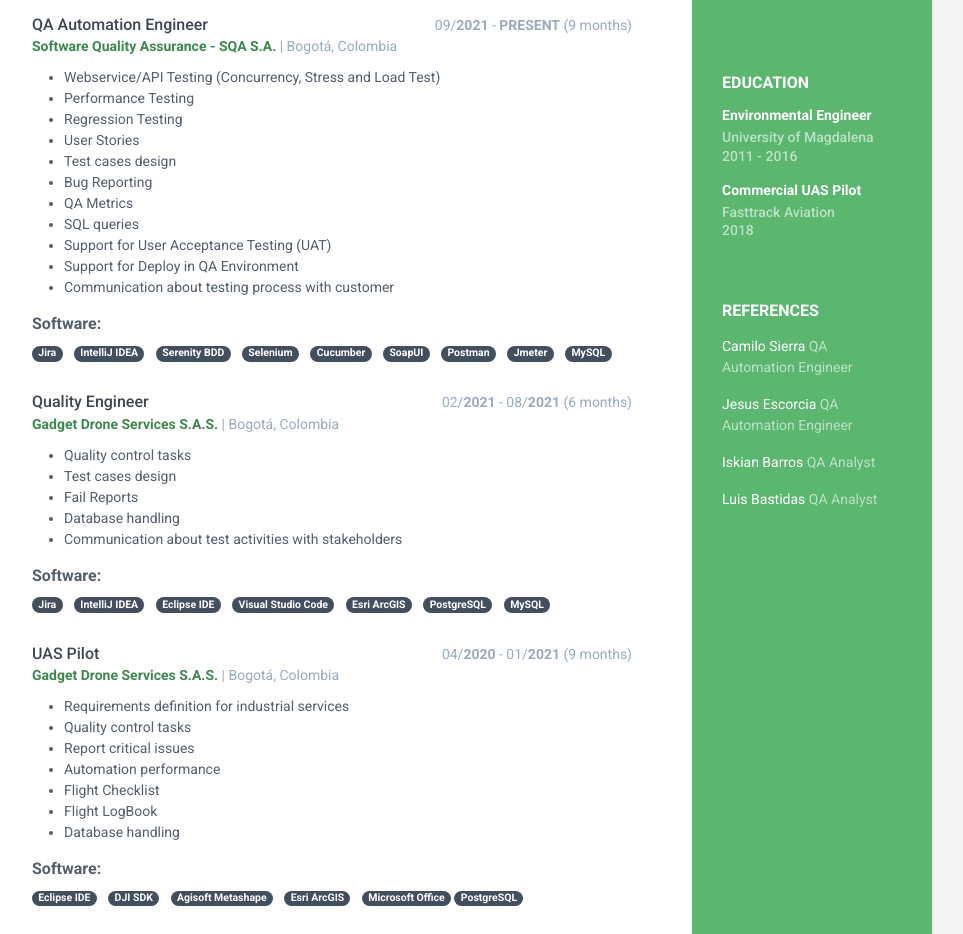
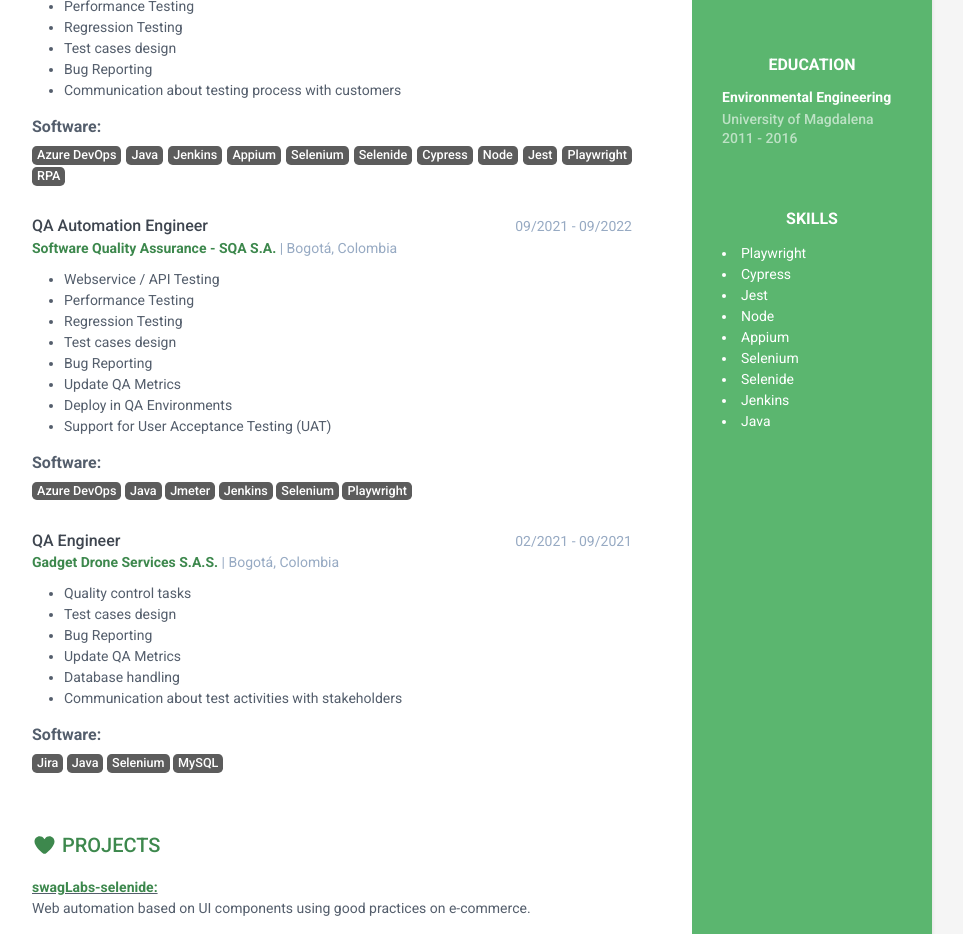
Before and after one commit to leandjb/CVQA_Barros, a plain HTML site: page index.html in a window 1280 px wide. Shown: the part 554-1488 px from the top of the page, without its empty margins (188-1151 px from the left). Drawn offline with Linux system fonts and the light colour scheme.

Commit message:
update for CV. LB

```diff
--- a/index.html
+++ b/index.html
@@ -2,7 +2,7 @@
 <html lang="en">
 
 <head>
-    <title>CV | Leandro Barros</title>
+    <title>CV - Barros</title>
 
     <!-- Meta -->
     <meta charset="utf-8">
@@ -29,9 +29,9 @@
     <div class="wrapper mt-lg-5">
         <div class="sidebar-wrapper">
             <div class="profile-container">
-                <img class="profile" src="assets/images/profile.png" alt="" width="180" height="auto" />
+                <img class="profile" src="assets/images/profile.png" alt="" width="200" height="auto" />
                 <h2 class="">LEANDRO BARROS</h2>
-                <h3 class="tagline"> QA Automation Engineer</h3>
+                <h3 class="tagline"> Test Automation Engineer</h3>
                 <!-- <h3 class="tagline"></h3> -->
             </div>
             <!--//profile-container-->
@@ -44,57 +44,68 @@
                     <li class="github"><i class="fab fa-github"></i><a href="https://github.com/leandjb"
                             target="_blank">Github.com/leandjb</a></li>
                     <!-- <li class="website"><i class="fas fa-globe"></i><a href="https://goo.gl/maps/PtTvdaqXvs4e2muZ6" target="_blank">CL 165 #55a-83</a></li> -->
-                    <li class="email"><i class="fas fa-envelope"></i><a href="mailto: ingleandrobarros@outlook.com">
-                            ingleandrobarros@outlook.com</a></li>
+                    <!-- <li class="email"><i class="fas fa-envelope"></i><a href="mailto: ingleandrobarros@outlook.com">
+                            ingleandrobarros@outlook.com</a></li> -->
                     <!-- <li class="phone"><i class="fas fa-phone"></i><a href="tel:+57 317 451 2974"> <b>+57 317 451 2974</b></a></li> -->
 
                 </ul>
             </div>
             <div class="education-container container-block">
-                <h2 class="container-block-title">EDUCATION</h2>
+                <h2 class="container-block-title text-center">EDUCATION</h2>
                 <div class="item">
-                    <h4 class="degree">Environmental Engineer</h4>
+                    <h4 class="degree">Environmental Engineering</h4>
                     <h5 class="meta">University of Magdalena</h5>
                     <div class="time">2011 - 2016</div>
                 </div>
                 <!--//item-->
-                <div class="item">
-                    <h4 class="degree"> Commercial UAS Pilot </h4>
+                <!-- <div class="item">
+                    <h4 class="degree"> UAS / Drone Pilot </h4>
                     <h5 class="meta">Fasttrack Aviation</h5>
                     <div class="time">2018</div>
-                </div>
+                </div> -->
             </div>
 
 
-
-            <div class="languages-container container-block">
-                <h2 class="container-block-title">REFERENCES</h2>
+            <!-- <div class="languages-container container-block">
+                <h2 class="container-block-title text-center">REFERENCES</h2>
 
                 <li class="list-unstyled">Camilo Sierra <span class="lang-desc">QA Automation Engineer</span></li>
                 <strong>
-                    <!-- <p class="phone"><i class="fas fa-phone"></i><a href="tel:+57 305 796 2815"> +57 305 796 2815</a> -->
+                    <p class="phone"><i class="fas fa-phone"></i><a href="tel:+57 305 796 2815"> +57 305 796 2815</a>
                     </p>
                 </strong>
 
                 <li class="list-unstyled">Jesus Escorcia <span class="lang-desc">QA Automation Engineer</span></li>
                 <strong>
-                    <!-- <p class="phone"><i class="fas fa-phone"></i><a href="tel:+57 313 569 1710"> +57 313 569 1710</a> -->
+                    <p class="phone"><i class="fas fa-phone"></i><a href="tel:+57 313 569 1710"> +57 313 569 1710</a>
                     </p>
                 </strong>
 
                 <li class="list-unstyled">Iskian Barros <span class="lang-desc">QA Analyst</span></li>
                 <strong>
-                    <!-- <p class="phone"><i class="fas fa-phone"></i><a href="tel:+57 319 496 3489"> +57 319 496 3489</a> -->
+                    <p class="phone"><i class="fas fa-phone"></i><a href="tel:+57 319 496 3489"> +57 319 496 3489</a>
                     </p>
                 </strong>
 
                 <li class="list-unstyled">Luis Bastidas <span class="lang-desc">QA Analyst</span></li>
                 <strong>
-                    <!-- <p class="phone"><i class="fas fa-phone"></i><a href="tel:+57 317 760 2478"> +57 317 760 2478</a> -->
+                    <p class="phone"><i class="fas fa-phone"></i><a href="tel:+57 317 760 2478"> +57 317 760 2478</a>
                     </p>
                 </strong>
+            </div> -->
 
+            <div class="languages-container container-block">
+                <h2 class="container-block-title text-center">SKILLS</h2>
 
+                     <li class="notranslate">Playwright</li>
+                     <li class="notranslate">Cypress</li>
+                     <li class="notranslate">Jest</li>
+                     <li class="notranslate">Node</li>
+                     <li class="notranslate">Appium</li>
+                     <li class="notranslate">Selenium</li>
+                     <li class="notranslate">Selenide</li>
+                     <li class="notranslate">Jenkins</li>
+                     <li class="notranslate">Java</li>
             </div>
 
         </div>
@@ -102,14 +113,23 @@
         <div class="main-wrapper">
             <section class="section summary-section">
                 <h2 class="section-title"><span class=""><i class="fas fa-user"></i></span> PROFILE</h2>
-                <div class="summary">
-                    <p>QA Tester with experience in Test Automation, Webservices/API testing, functional testing,
-                        requirement definition (User Stories), test cases design, regression testing, Bug reporting,
-                        documentation and support for User Acceptance Testing (UAT).</p>
+                <div class="summary" >
+
+                    <p>
+                        As a Test automation engineer, I have gained valuable work experience in technologies like Selenium, Cypress, Jest or Playwright.
+                    </p>
+                    <p>
+                        Also as Quality Assurance Analyst I have actively participated in functional and performance tests, test case design, bug reporting, pipeline optimization (CI/CD) and live documentation.
+                    </p>
+                    <p>
+                        Finally, I enjoy being part of multidisciplinary teams that seek to offer the best product quality. Theremore, I like to apply design patterns that favor the results and the maintainability of the project as optimal as possible
+                    </p>
+
+
                 </div>
             </section>
 
-            <div class="section experiences-section">
+            <!-- <div class="section experiences-section">
                 <h2 class="section-title"><span class=""><i class="fas fa-globe"></i></span> SKILLS</h2>
 
                 <div class="row ">
@@ -140,36 +160,32 @@
                         <span class="notranslate"><li>PostgreSQL</li></span>
                         <span class="notranslate"><li>SQL</li></span>
 
-                        <!-- <li>SQL <span class="lang-desc"></span></li> -->
                     </div>
                 </div>
-            </div>
+            </div> -->
 
             <section class="section experiences-section">
-                <h2 class="section-title"><span class=""><i class="fas fa-archive"></i></span> EXPERIENCE</h2>
+                <h2 class="section-title"><span class=""><i class="fas fa-archive"></i></span> EXPERIENCES</h2>
 
                 <div class="item">
                     <div class="meta">
                         <div class="upper-row">
-                            <h3 class="job-title">QA Automation Engineer</h3>
-                            <div class="time">09/<b>2021</b> - <b>PRESENT</b> (9 months)</div>
+                            <h3 class="job-title">Test Automation Engineer</h3>
+                            <div class="time">09/2022 - <b>PRESENT</b></div>
                         </div>
-                        <div class="company notranslate"><a href="https://sqasa.co/"><b>Software Quality Assurance - SQA
-                                    S.A.</b></a> | Bogotá, Colombia</div>
+                        <div class="company notranslate"><a href="https://sqasa.co/"><b>Tech Mahindra SAS
+                                    </b></a> | Bogotá, Colombia</div>
                     </div>
                     <div class="details">
                         <ul>
-                            <li>Webservice/API Testing (Concurrency, Stress and Load Test)</li>
+                            <li>RPA for Desktop Apps</li>
+                            <li>ETL Data Testing</li>
+                            <li>API Testing</li>
                             <li>Performance Testing</li>
                             <li>Regression Testing</li>
-                            <li>User Stories</li>
                             <li>Test cases design</li>
                             <li>Bug Reporting</li>
-                            <li>QA Metrics</li>
-                            <li>SQL queries</li>
-                            <li>Support for User Acceptance Testing (UAT)</li>
-                            <li>Support for Deploy in QA Environment</li>
-                            <li>Communication about testing process with customer</li>
+                            <li>Communication about testing process with customers</li>
                         </ul>
 
                         <h4 class="resume-timeline-item-desc-heading font-weight-bold">
@@ -177,32 +193,55 @@
                         </h4>
                         <ul class="list-inline ">
                             <li class="list-inline-item">
-                                <span class="badge badge-primary badge-pill notranslate">Jira</span>
-                            </li>
+                                <span class="badge badge-primary  notranslate">Azure DevOps</span>
+                                <span class="badge badge-primary  notranslate">Java</span>
+                                <span class="badge badge-primary  notranslate">Jenkins</span>
+                                <span class="badge badge-primary  notranslate">Appium</span>
+                                <span class="badge badge-primary  notranslate">Selenium</span>
+                                <span class="badge badge-primary  notranslate">Selenide</span>
+                                <span class="badge badge-primary  notranslate">Cypress</span>
+                                <span class="badge badge-primary  notranslate">Node</span>
+                                <span class="badge badge-primary  notranslate">Jest</span>
+                                <span class="badge badge-primary  notranslate">Playwright</span>
+                                <span class="badge badge-primary  notranslate">RPA</span>
+                            </ul>
+                        </div>
+                </div>
+
+
+                <div class="item">
+                    <div class="meta">
+                        <div class="upper-row">
+                            <h3 class="job-title">QA Automation Engineer</h3>
+                            <div class="time">09/2021 - 09/2022</div>
+                        </div>
+                        <div class="company notranslate"><a href="https://sqasa.co/"><b>Software Quality Assurance - SQA
+                            S.A.</b></a> | Bogotá, Colombia</div>
+                        </div>
+                        <div class="details">
+                            <ul>
+                            <li>Webservice / API Testing</li>
+                            <li>Performance Testing</li>
+                            <li>Regression Testing</li>
+                            <li>Test cases design</li>
+                            <li>Bug Reporting</li>
+                            <li>Update QA Metrics</li>
+                            <li>Deploy in QA Environments</li>
+                            <li>Support for User Acceptance Testing (UAT)</li>
+                        </ul>
+
+                        <h4 class="resume-timeline-item-desc-heading font-weight-bold">
+                            Software:
+                        </h4>
+                        <ul class="list-inline ">
                             <li class="list-inline-item">
-                                <span class="badge badge-primary badge-pill notranslate">IntelliJ IDEA</span>
-                            </li>
-                            <li class="list-inline-item">
-                                <span class="badge badge-primary badge-pill notranslate">Serenity BDD</span>
-                            </li>
-                            <li class="list-inline-item">
-                                <span class="badge badge-primary badge-pill notranslate">Selenium</span>
-                            </li>
-                            <li class="list-inline-item">
-                                <span class="badge badge-primary badge-pill notranslate">Cucumber</span>
-                            </li>
-                            <li class="list-inline-item">
-                                <span class="badge badge-primary badge-pill notranslate">SoapUI</span>
-                            </li>
-                            <li class="list-inline-item">
-                                <span class="badge badge-primary badge-pill notranslate">Postman</span>
-                            </li>
-                            <li class="list-inline-item">
-                                <span class="badge badge-primary badge-pill notranslate">Jmeter</span>
-                            </li>
-                            <span class="badge badge-primary badge-pill notranslate">MySQL</span>
-                            </li>
-                        </ul>
+                                <span class="badge badge-primary notranslate">Azure DevOps</span>
+                                <span class="badge badge-primary  notranslate">Java</span>
+                                <span class="badge badge-primary  notranslate">Jmeter</span>
+                                <span class="badge badge-primary  notranslate">Jenkins</span>
+                                <span class="badge badge-primary  notranslate">Selenium</span>
+                                <span class="badge badge-primary  notranslate">Playwright</span>
+                         </ul>
 
                     </div>
                 </div>
@@ -212,17 +251,18 @@
                 <div class="item">
                     <div class="meta">
                         <div class="upper-row">
-                            <h3 class="job-title">Quality Engineer</h3>
-                            <div class="time">02/<b>2021</b> - 08/<b>2021</b> (6 months)</div>
+                            <h3 class="job-title">QA Engineer</h3>
+                            <div class="time">02/2021 - 09/2021</div>
                         </div>
                         <div class="company notranslate"><a href="https://www.gadgetdrone.com.co"><b>Gadget Drone Services
-                                    S.A.S.</b></a> | Bogotá, Colombia</div>
-                    </div>
+                            S.A.S.</b></a> | Bogotá, Colombia</div>
+                        </div>
                     <div class="details">
                         <ul>
                             <li>Quality control tasks</li>
                             <li>Test cases design</li>
-                            <li>Fail Reports</li>
+                            <li>Bug Reporting</li>
+                            <li>Update QA Metrics</li>
                             <li>Database handling</li>
                             <li>Communication about test activities with stakeholders</li>
                         </ul>
@@ -230,33 +270,19 @@
                         <h4 class="resume-timeline-item-desc-heading font-weight-bold">
                             Software:
                         </h4>
-                        <ul class="list-inline">
+
+                        <ul class="list-inline ">
                             <li class="list-inline-item">
-                                <span class="badge badge-primary badge-pill notranslate">Jira</span>
-                            </li>
-                            <li class="list-inline-item">
-                                <span class="badge badge-primary badge-pill notranslate">IntelliJ IDEA</span>
-                            </li>
-                            <li class="list-inline-item">
-                                <span class="badge badge-primary badge-pill notranslate">Eclipse IDE</span>
-                            </li>
-                            <li class="list-inline-item">
-                                <span class="badge badge-primary badge-pill notranslate">Visual Studio Code</span>
-                            </li>
-                            <li class="list-inline-item">
-                                <span class="badge badge-primary badge-pill notranslate">Esri ArcGIS</span>
-                            </li>
-                            <li class="list-inline-item">
-                                <span class="badge badge-primary badge-pill notranslate">PostgreSQL</span>
-                            </li>
-                            <li class="list-inline-item">
-                                <span class="badge badge-primary badge-pill notranslate">MySQL</span>
-                            </li>
-                        </ul>
+                                <span class="badge badge-primary notranslate">Jira</span>
+                                <span class="badge badge-primary  notranslate">Java</span>
+                                <span class="badge badge-primary  notranslate">Selenium</span>
+                                <span class="badge badge-primary  notranslate">MySQL</span>
+                         </ul>
+
                     </div>
                 </div>
 
-
+<!--
                 <div class="item">
                     <div class="meta">
                         <div class="upper-row">
@@ -282,30 +308,30 @@
                         </h4>
                         <ul class="list-inline">
                             <li class="list-inline-item">
-                                <span class="badge badge-primary badge-pill notranslate">Eclipse IDE</span>
+                                <span class="badge badge-primary  notranslate">Eclipse IDE</span>
                             </li>
                             <li class="list-inline-item">
-                                <span class="badge badge-primary badge-pill notranslate">DJI SDK</span>
+                                <span class="badge badge-primary  notranslate">DJI SDK</span>
                             </li>
                             <li class="list-inline-item">
-                                <span class="badge badge-primary badge-pill notranslate">Agisoft Metashape</span>
+                                <span class="badge badge-primary  notranslate">Agisoft Metashape</span>
                             </li>
                             <li class="list-inline-item">
-                                <span class="badge badge-primary badge-pill notranslate">Esri ArcGIS</span>
+                                <span class="badge badge-primary  notranslate">Esri ArcGIS</span>
                             </li>
                             </li>
-                            <span class="badge badge-primary badge-pill notranslate">Microsoft Office</span>
+                            <span class="badge badge-primary  notranslate">Microsoft Office</span>
                             </li>
                             <li class="list-inline-item">
-                                <span class="badge badge-primary badge-pill notranslate">PostgreSQL</span>
+                                <span class="badge badge-primary  notranslate">PostgreSQL</span>
                             </li>
 
                         </ul>
                     </div>
-                </div>
+                </div> -->
 
 
-                <div class="item">
+                <!-- <div class="item">
                     <div class="meta">
                         <div class="upper-row">
                             <h3 class="job-title">UAS Pilot</h3>
@@ -332,28 +358,28 @@
                         </h4>
                         <ul class="list-inline">
                             <li class="list-inline-item">
-                                <span class="badge badge-primary badge-pill notranslate">Eclipse IDE</span>
+                                <span class="badge badge-primary  notranslate">Eclipse IDE</span>
                             </li>
                             <li class="list-inline-item">
-                                <span class="badge badge-primary badge-pill notranslate">DJI SDK</span>
+                                <span class="badge badge-primary  notranslate">DJI SDK</span>
                             </li>
                             <li class="list-inline-item">
-                                <span class="badge badge-primary badge-pill notranslate">Agisoft Metashape</span>
+                                <span class="badge badge-primary  notranslate">Agisoft Metashape</span>
                             </li>
                             <li class="list-inline-item">
-                                <span class="badge badge-primary badge-pill notranslate">Esri ArcGIS</span>
+                                <span class="badge badge-primary  notranslate">Esri ArcGIS</span>
                             </li>
                             </li>
-                            <span class="badge badge-primary badge-pill notranslate">Microsoft Office</span>
+                            <span class="badge badge-primary  notranslate">Microsoft Office</span>
                             </li>
                             <li class="list-inline-item">
-                                <span class="badge badge-primary badge-pill notranslate">PostgreSQL</span>
+                                <span class="badge badge-primary  notranslate">PostgreSQL</span>
                             </li>
 
                         </ul>
 
                     </div>
-                </div>
+                </div> -->
 
 
             </section>
@@ -361,7 +387,7 @@
             <!--//final section experience-->
 
 
-            <section class="section skills-section">
+            <!-- <section class="section skills-section">
                 <h2 class="section-title"><span class=""><i class="fas fa-trophy"></i></span> CERTIFICATES</h2>
                 <ul>
                     <il>
@@ -371,7 +397,7 @@
                                     target="_blank"><u><b> Selenium with Java and Cucumber</b> | Udemy
                                         2022</u></a></span> <span class="project-tagline"></span>
                         </div>
-                        <!--//item-->
+
                         <br>
 
                         <div class="item">
@@ -380,7 +406,7 @@
                                     target="_blank"><u><b> Programming with Java</b> | Misión TIC 2021</u></a></span>
                             <span class="project-tagline"></span>
                         </div>
-                        <!--//item-->
+
                         <br>
 
                         <div class="item">
@@ -389,24 +415,22 @@
                                     target="_blank"><u><b> Programming with JavaScript</b> | Movistar
                                         2020</u></a></span> <span class="project-tagline"></span>
                         </div>
-                        <!--//item-->
-
                     </il>
                 </ul>
-
-            </section>
+            </section> -->
 
             <section class="section projects-section">
                 <h2 class="section-title"><span class="i"><i class="fas fa-heart"></i></span> PROJECTS</h2>
 
                 <div class="item">
-                    <p><b><u><a href="https://github.com/leandjb/soat-web">Soat-Web:</a></u></b> Test Automation based
-                        on UI for insurance policy using SCREENPLAY pattern</p>
+                    <b><u><a href="https://github.com/leandjb/swagLabs-selenide">swagLabs-selenide:</a></u></b>
+                        <br>
+                         <p>Web automation based on UI components using good practices on e-commerce.</p>
                 </div>
-                <div class="item">
+                <!-- <div class="item">
                     <p><b><u><a href="https://github.com/leandjb/Amazon_UI">Amazon_UI:</a></u></b> Test Automation based
                         on UI for shopping cart using POM pattern</p>
-                </div>
+                </div> -->
 
 
                 <!-- <div class="item">
@@ -439,7 +463,7 @@
         <div class="text-center">
 
             <small class="copyright">Created with <i class="fas fa-heart"></i> by <a href="https://github.com/leandjb"
-                    target="_blank">@leandjb</a></small>
+                    target="_blank">Leandro Barros @leandjb</a></small>
         </div>
         <!--//container-->
     </footer>
```
Also changed, not shown: assets/css/pillar-1.css, 1 other file.
